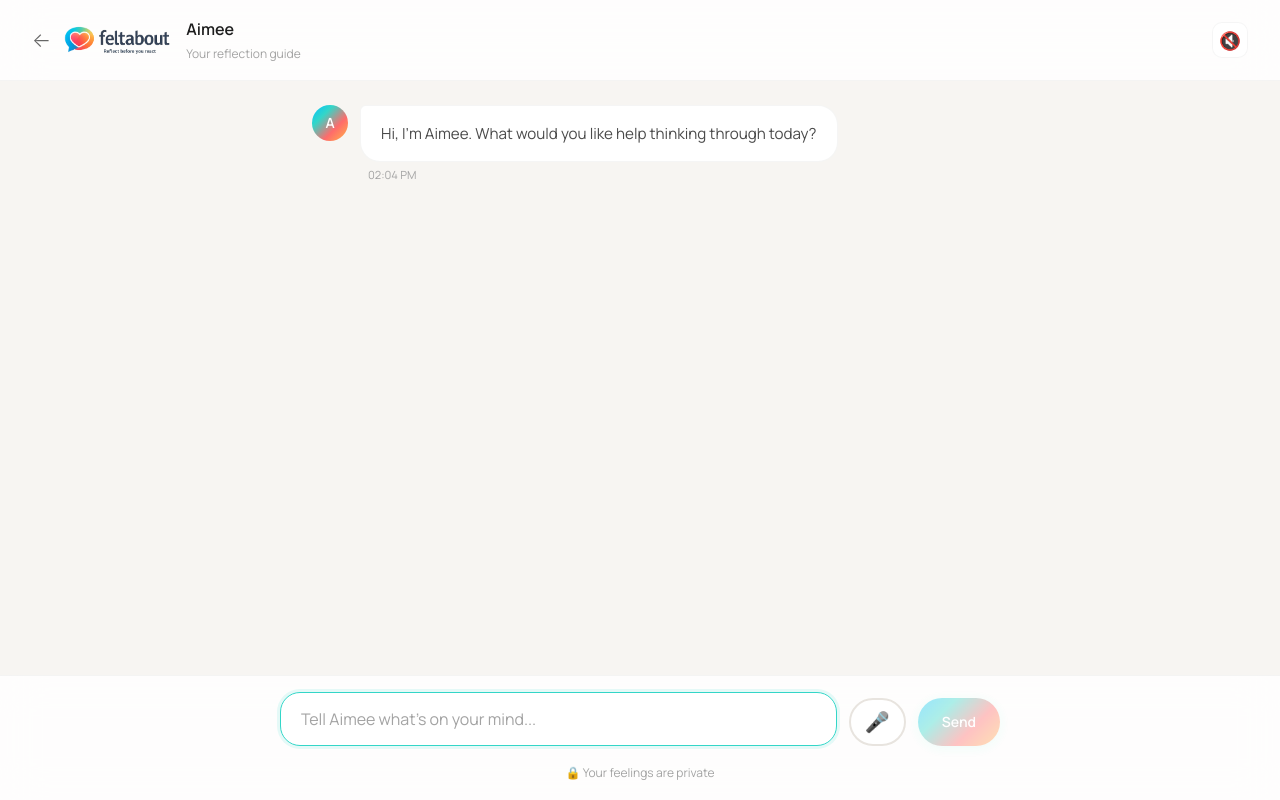
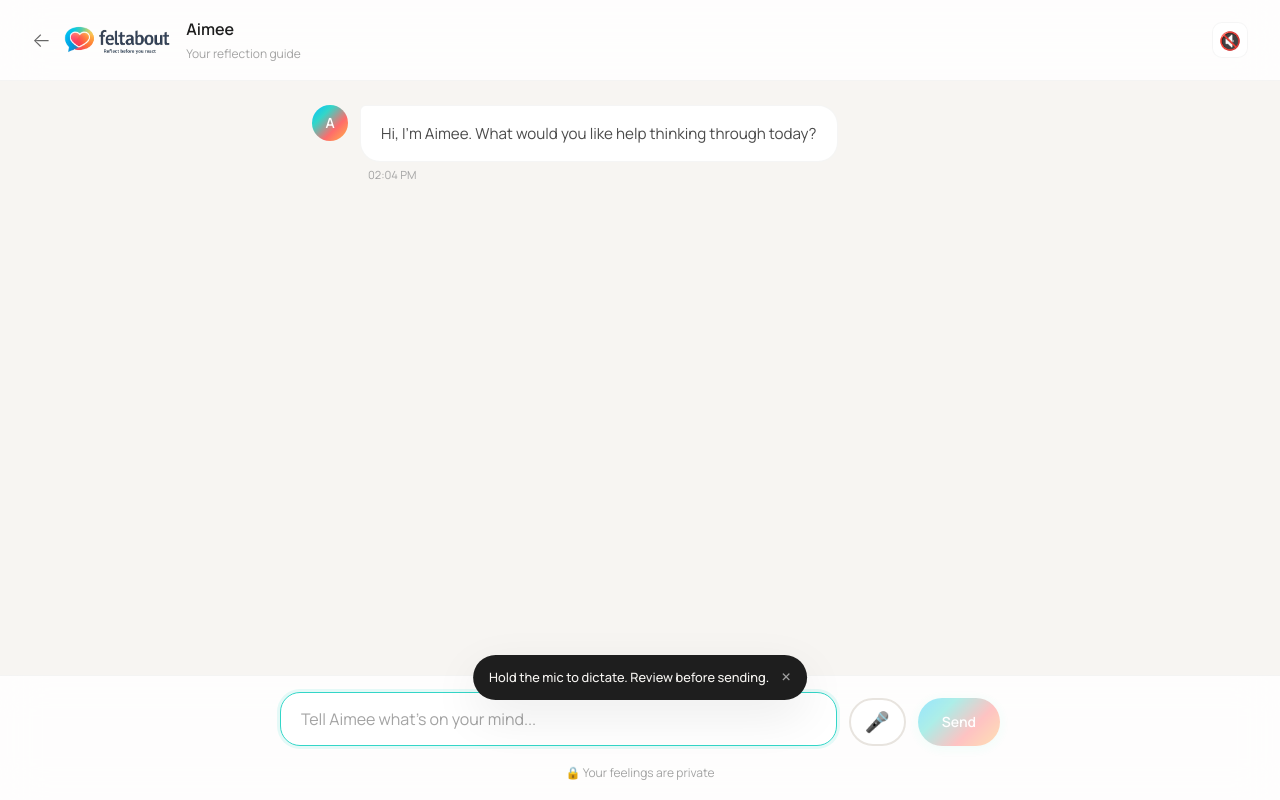
Before and after one commit to ionkilo42-ctrl/feltabout, a Next.js app in the folder frontend/: page /aimee in a window 1280 px wide. Built offline with nearby package versions, Linux system fonts and the light colour scheme.

Commit message:
Add mic hint tooltip for first-time push-to-talk discoverability

```diff
--- a/frontend/app/aimee/AimeePage.module.css
+++ b/frontend/app/aimee/AimeePage.module.css
@@ -455,6 +455,46 @@
   margin-left: 0.25rem;
 }
 
+.micHint {
+  position: fixed;
+  bottom: 100px;
+  left: 50%;
+  transform: translateX(-50%);
+  display: flex;
+  align-items: center;
+  gap: 0.75rem;
+  padding: 0.75rem 1rem;
+  background: var(--text);
+  color: var(--bg);
+  border-radius: 999px;
+  font-size: 0.8rem;
+  font-weight: 500;
+  box-shadow: var(--shadow-lg);
+  cursor: pointer;
+  animation: hintIn 0.3s var(--ease-spring);
+  z-index: 15;
+  max-width: calc(100vw - 3rem);
+}
+
+@keyframes hintIn {
+  from { opacity: 0; transform: translateX(-50%) translateY(10px); }
+  to { opacity: 1; transform: translateX(-50%) translateY(0); }
+}
+
+.micHintClose {
+  background: transparent;
+  border: none;
+  color: var(--text-quiet);
+  font-size: 1.25rem;
+  cursor: pointer;
+  padding: 0;
+  line-height: 1;
+}
+
+.micHintClose:hover {
+  color: var(--bg);
+}
+
 .inputFooter {
   max-width: 720px;
   margin: 0.75rem auto 0;
--- a/frontend/app/aimee/page.tsx
+++ b/frontend/app/aimee/page.tsx
@@ -107,6 +107,7 @@ export default function AimeePage() {
   // STT state
   const [sttSupported, setSttSupported] = useState(false)
   const [isRecording, setIsRecording] = useState(false)
+  const [showMicHint, setShowMicHint] = useState(false)
 
   // Initialize TTS state from localStorage and browser support
   useEffect(() => {
@@ -115,6 +116,10 @@ export default function AimeePage() {
     const saved = localStorage.getItem('feltabout-tts')
     if (saved === 'true' && isTtsSupported()) {
       setTtsEnabled(true)
+    }
+    // Show mic hint on first visit
+    if (isSttSupported() && !localStorage.getItem('feltabout-mic-hint-seen')) {
+      setShowMicHint(true)
     }
   }, [])
 
@@ -321,6 +326,11 @@ export default function AimeePage() {
     setIsRecording(false)
   }
 
+  const dismissMicHint = () => {
+    setShowMicHint(false)
+    localStorage.setItem('feltabout-mic-hint-seen', 'true')
+  }
+
   const handleStartNew = () => {
     setExtraction(null)
     setSaved(false)
@@ -498,6 +508,12 @@ export default function AimeePage() {
               🎤
             </button>
           )}
+          {showMicHint && sttSupported && (
+            <div className={styles.micHint} onClick={dismissMicHint}>
+              <span>Hold the mic to dictate. Review before sending.</span>
+              <button className={styles.micHintClose} onClick={(e) => { e.stopPropagation(); dismissMicHint(); }} aria-label="Dismiss">×</button>
+            </div>
+          )}
           <button
             className={styles.sendBtn}
             onClick={handleSubmit}
```
